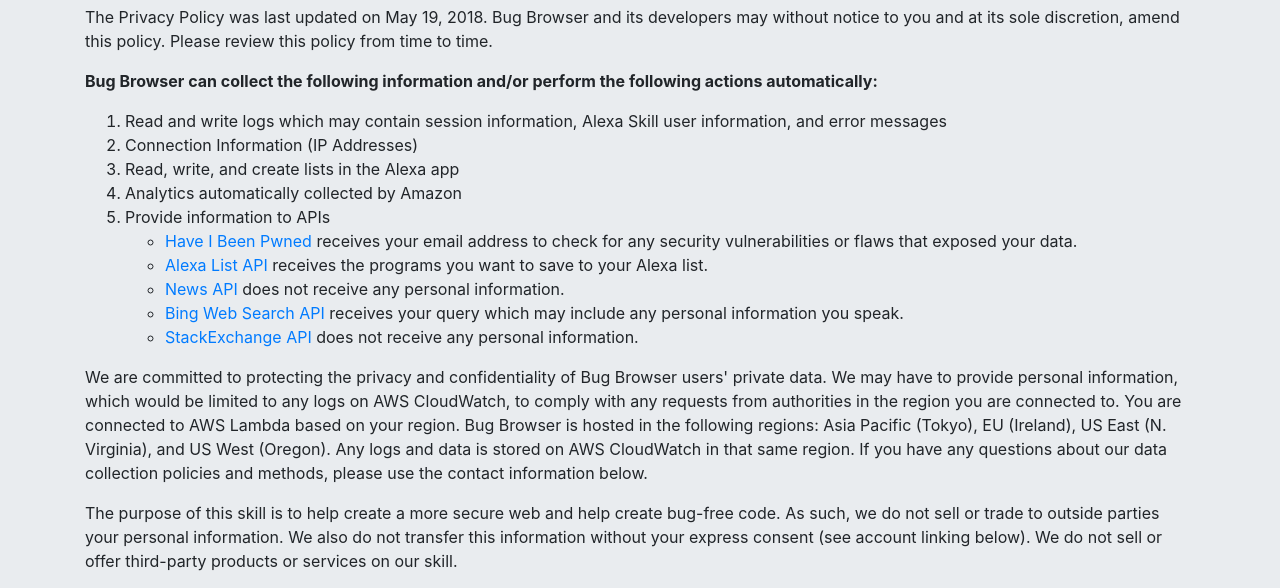
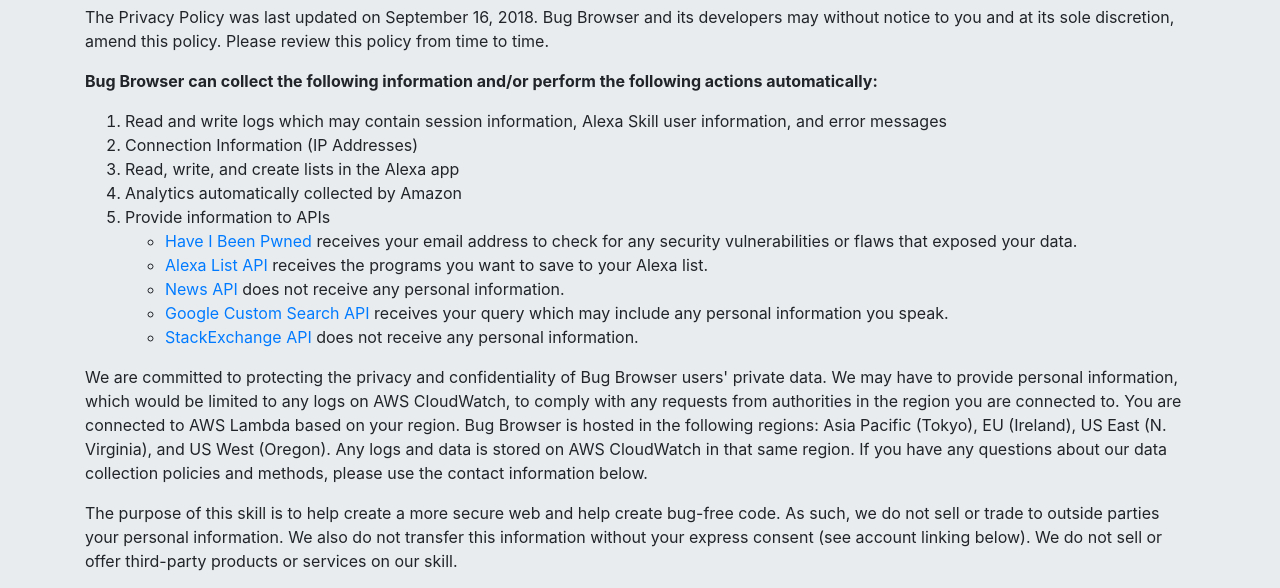
Before and after one commit to Hackdromeda/BugBrowser, a website: page website/privacy/index.html in a window 1280 px wide. Shown: the part 171-759 px from the top of the page. Drawn offline with nearby package versions, Linux system fonts and the light colour scheme.

Commit message:
Update privacy policy on website for v3

```diff
--- a/website/privacy/index.html
+++ b/website/privacy/index.html
@@ -52,7 +52,7 @@
     <div class="jumbotron jumbotron-fluid">
         <div class="container">
           <h1 id="privacy-policy">Privacy Policy</h1>
-          <p>The Privacy Policy was last updated on May 19, 2018. Bug Browser and its developers may without notice to you and at its sole discretion, amend this policy. Please review this policy from time to time. </p>
+          <p>The Privacy Policy was last updated on September 16, 2018. Bug Browser and its developers may without notice to you and at its sole discretion, amend this policy. Please review this policy from time to time. </p>
           <p><strong>Bug Browser can collect the following information and/or perform the following actions automatically:</strong></p>
           <ol>
           <li>Read and write logs which may contain session information, Alexa Skill user information, and error messages</li>
@@ -63,7 +63,7 @@
           <li><a href="https://haveibeenpwned.com/API/v2">Have I Been Pwned</a> receives your email address to check for any security vulnerabilities or flaws that exposed your data.</li>
           <li><a href="https://developer.amazon.com/alexa-skills-kit/shopping-and-to-do-lists">Alexa List API</a> receives the programs you want to save to your Alexa list.</li>
           <li><a href="https://newsapi.org/docs">News API</a> does not receive any personal information.</li>
-          <li><a href="https://azure.microsoft.com/en-us/services/cognitive-services/bing-web-search-api/">Bing Web Search API</a> receives your query which may include any personal information you speak.</li>
+          <li><a href="https://developers.google.com/custom-search/">Google Custom Search API</a> receives your query which may include any personal information you speak.</li>
           <li><a href="https://api.stackexchange.com/docs">StackExchange API</a> does not receive any personal information.</li>
           </ul>
           </li>
```
